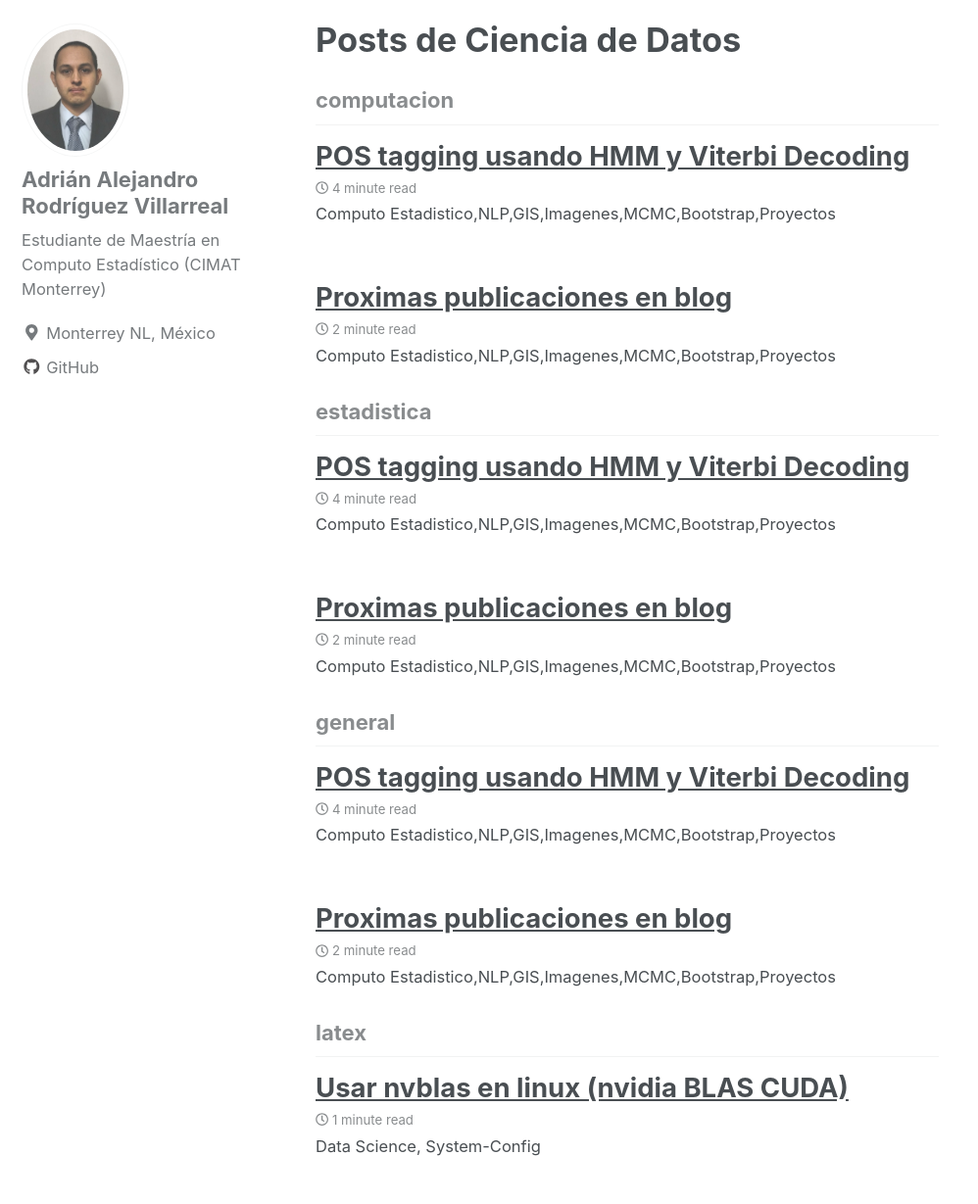
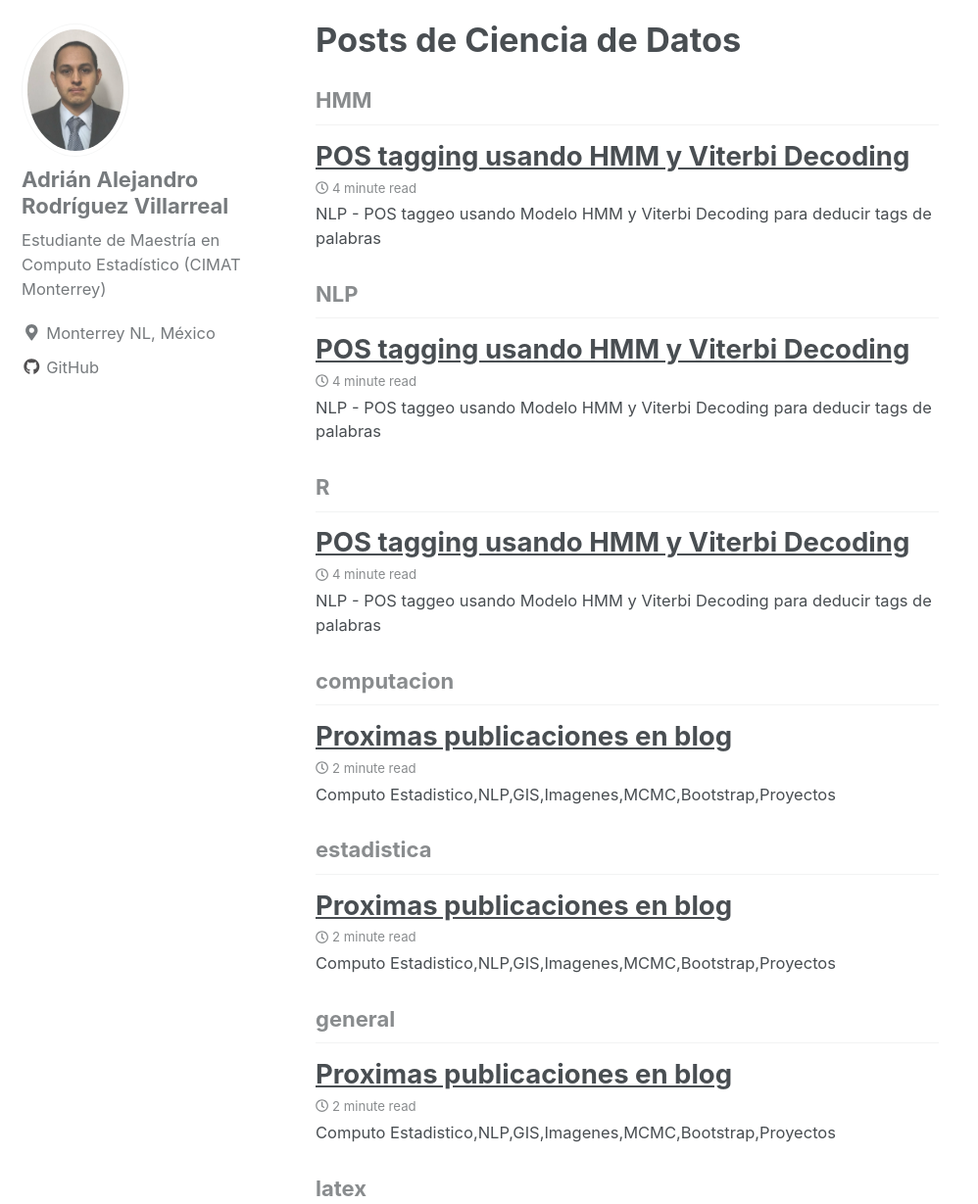
Before and after one commit to adrian-rdz/adrian-rdz.github.io, a Jekyll site: the page built from _pages/datascience.md, in a window 1280 px wide and 1400 px high, scrolled down 909 px. Shown: the part 171-1400 px from the top of the window at 98% size, without its empty margins (0-998 px from the left). Built offline with Jekyll 4.4.1, drawn with Linux system fonts in a browser that asks for light colours; nearby versions of some CDN libraries.

Commit message:
Modificacion abstract post POSTaggeo

```diff
--- a/_posts/2018-12-15-POS-tagging-usando-HMM-y-Viterbi-Decoding.md
+++ b/_posts/2018-12-15-POS-tagging-usando-HMM-y-Viterbi-Decoding.md
@@ -1,8 +1,8 @@
 ---
 title: "POS tagging usando HMM y Viterbi Decoding"
 date: 2018-12-15
-tags: [general,estadistica,computacion]
-excerpt: "Computo Estadistico,NLP,GIS,Imagenes,MCMC,Bootstrap,Proyectos"
+tags: [NLP,HMM,R]
+excerpt: "NLP - POS taggeo usando Modelo HMM y Viterbi Decoding para deducir tags de palabras"
 mathjax: "true"
 ---
 
```
